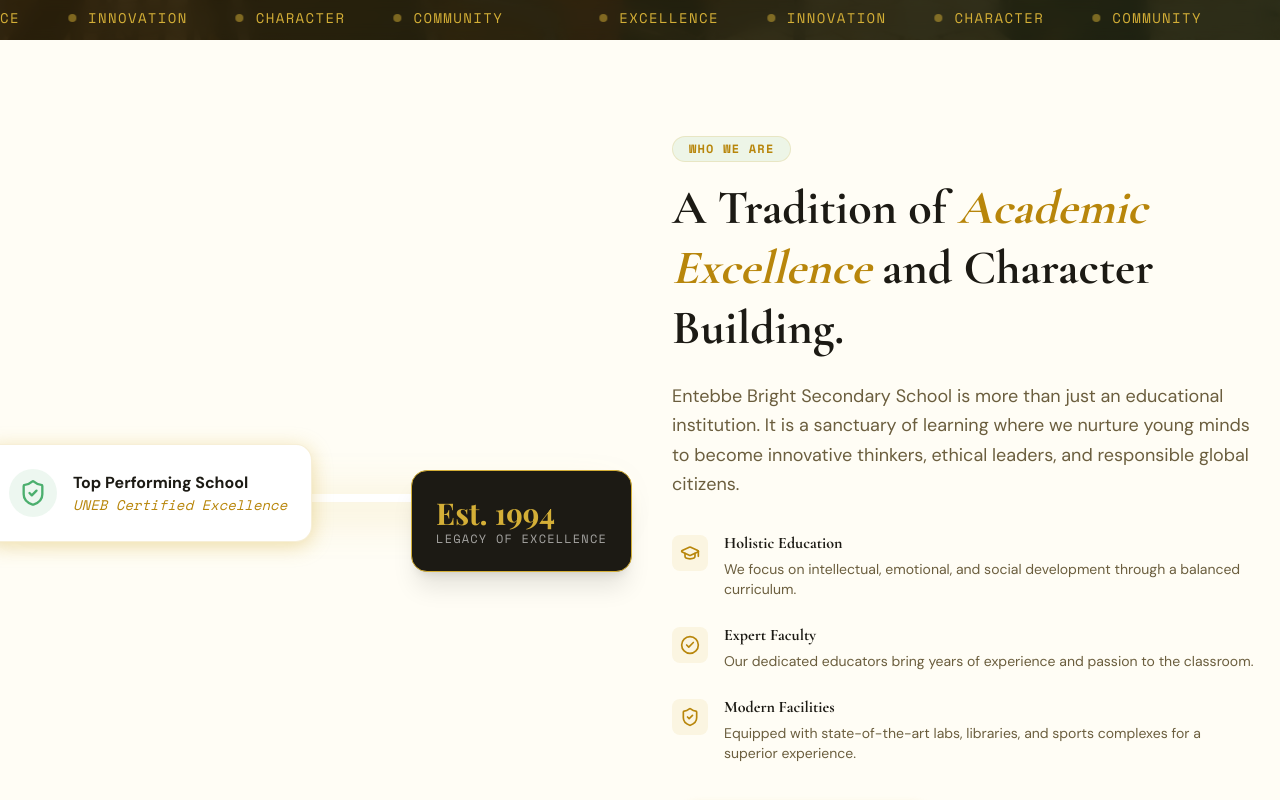
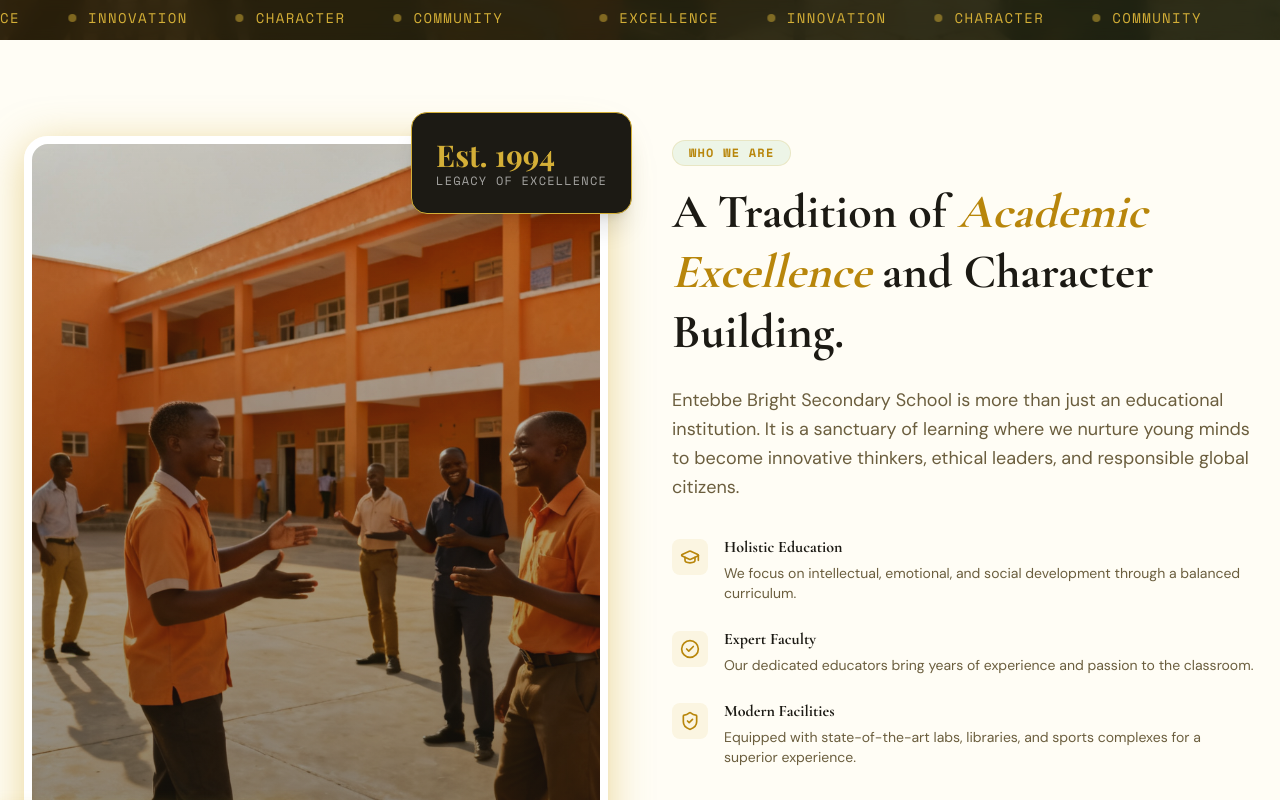
Before and after one commit to katsomar/Entebbe-Bright-Secondary-School, a Next.js app: page / in a window 1280 px wide. Shown: the part 760-1560 px from the top of the page. Built offline with nearby package versions, Linux system fonts and the light colour scheme; a web font is replaced by a local one.

Commit message:
added images to the section that says who we are

```diff
--- a/src/components/home/WhoWeAreSection.tsx
+++ b/src/components/home/WhoWeAreSection.tsx
@@ -16,7 +16,7 @@
           {/* Left: Image with floating badges */}
           <div className="relative">
             <ScrollReveal direction="left">
-              <div className="relative rounded-2xl overflow-hidden shadow-gold-lg border-4 border-white">
+              <div className="relative aspect-[4/5] rounded-3xl overflow-hidden shadow-gold-lg border-8 border-white">
                 <Image
                   src="/wwa/wwa1.png"
                   alt="School Campus"
@@ -24,7 +24,8 @@
                   sizes="(max-width: 768px) 100vw, 50vw"
                   className="object-cover"
                 />
-                <div className="absolute inset-0 bg-gold-main/10" />
+                <div className="absolute inset-0 bg-charcoal/20" />
+                <div className="absolute inset-0 bg-gradient-to-t from-charcoal/40 to-transparent" />
               </div>
             </ScrollReveal>
 
```
